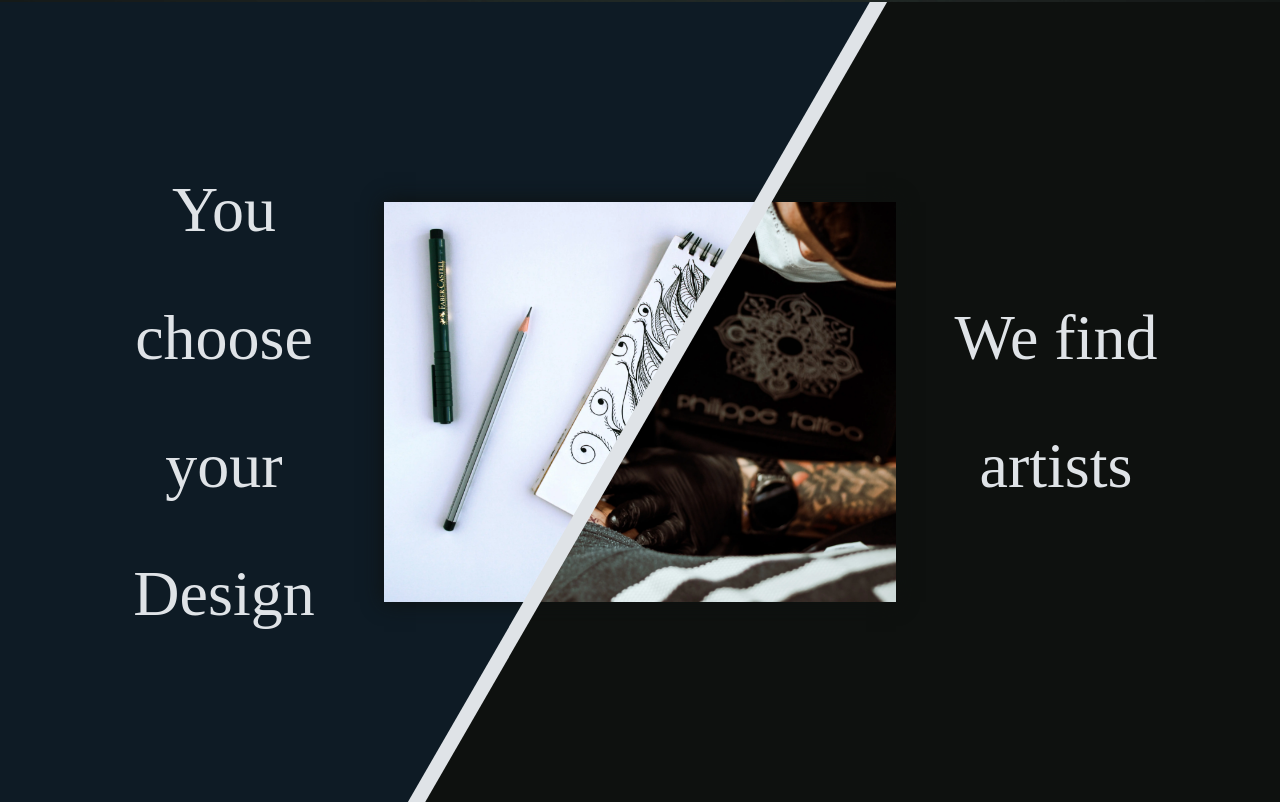
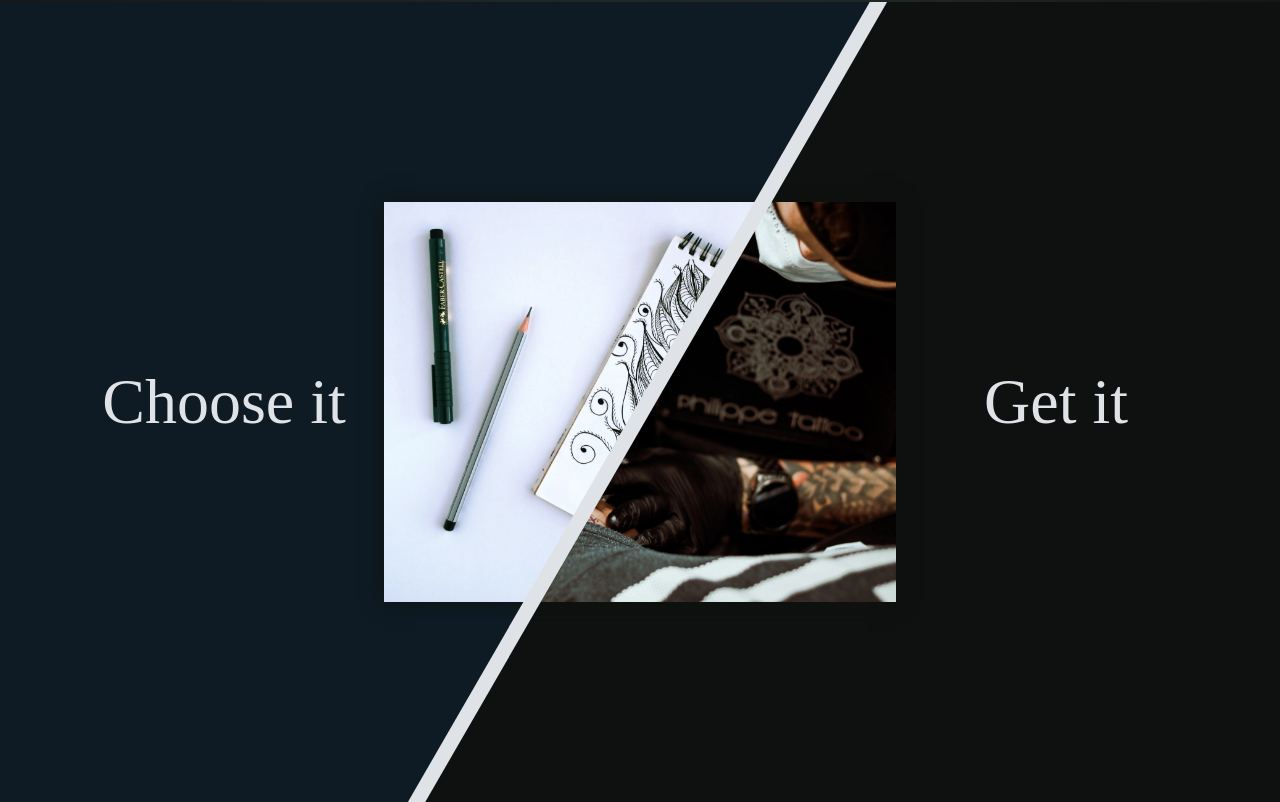
Before and after one commit to 3mpty78/Tattoo, a React (Create React App) app in the folder tattoo-roulette/: page / in a window 1280 px wide. Shown: the part 922-1724 px from the top of the page. Built offline with nearby package versions, Linux system fonts and the light colour scheme.

Commit message:
Home.js new slogan

```diff
--- a/tattoo-roulette/src/Pages/Home.js
+++ b/tattoo-roulette/src/Pages/Home.js
@@ -17,7 +17,7 @@ function Home() {
           <div className="panel bottom">
             <div className="content">
               <div className="description">
-                <h2>We find artists</h2>
+                <h2>Get it</h2>
               </div>
               <div className="OriginalPicture"></div>
             </div>
@@ -25,7 +25,7 @@ function Home() {
           <div className="panel top">
             <div className="content">
               <div className="description">
-                <h2>You choose your Design</h2>
+                <h2>Choose it</h2>
               </div>
               <div className="afterPicture"></div>
             </div>
```
